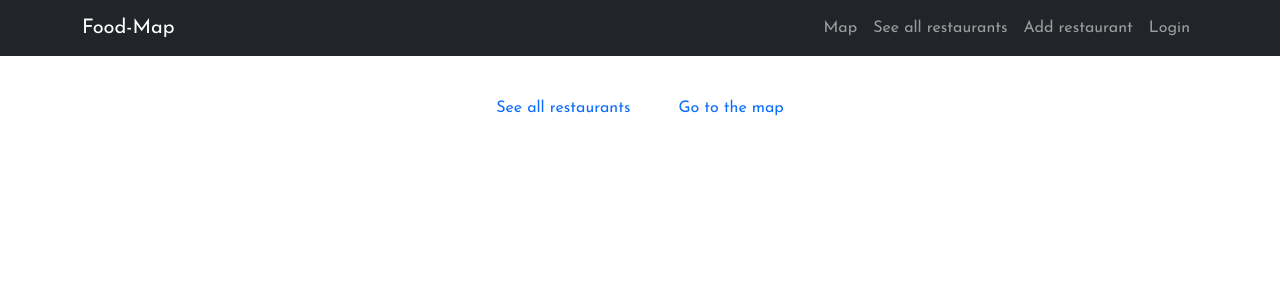
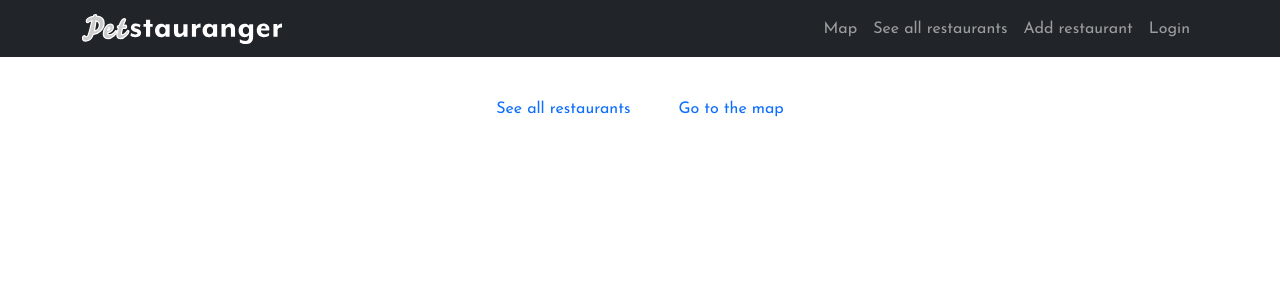
Before and after one commit to 50773sa/Food-Map, a React (Vite) app: page / in a window 1280 px wide. Shown: the top 300 px of the page. Built offline with nearby package versions, Linux system fonts and the light colour scheme; no server answers.

Commit message:
added logo to navbar

```diff
--- a/src/assets/scss/App.scss
+++ b/src/assets/scss/App.scss
@@ -3,6 +3,7 @@
 @import 'toastify';
 @import 'map';
 @import 'search';
+@import 'nav';
 
 #App {
 	display: flex;
--- /dev/null
+++ b/src/assets/scss/_nav.scss
@@ -0,0 +1,9 @@
+/* Navbar */
+
+.nav-logo {
+	width: 200px;
+}
+
+.navbar-brand a:hover {
+	background-color: none;
+}
--- a/src/pages/partials/Navigation.jsx
+++ b/src/pages/partials/Navigation.jsx
@@ -1,9 +1,11 @@
 import Container from 'react-bootstrap/Container'
 import Navbar from 'react-bootstrap/Navbar'
 import Nav from 'react-bootstrap/Nav'
+import Image from 'react-bootstrap/Image'
 import { Link, NavLink } from 'react-router-dom'
 import { useAuthContext } from '../../contexts/AuthContext'
 import { NavDropdown } from 'react-bootstrap'
+import logo from '../../assets/Images/Classy_Petstauranger_white.svg'
 
 const Navigation = () => {
 	const { currentUser} = useAuthContext()
@@ -11,8 +13,8 @@ const Navigation = () => {
 	return (
 		<Navbar bg="dark" variant="dark" expand="md">
 			<Container>
-				<Navbar.Brand as={Link} to="/">
-					Food-Map
+				<Navbar.Brand href="/">
+					<Image src={logo} className="nav-logo" href="/" />
 				</Navbar.Brand>
 
 				<Navbar.Toggle aria-controls="basic-navbar-nav" />
```
Also changed, not shown: src/assets/Images/Classy_Petstauranger_white.svg (added).
